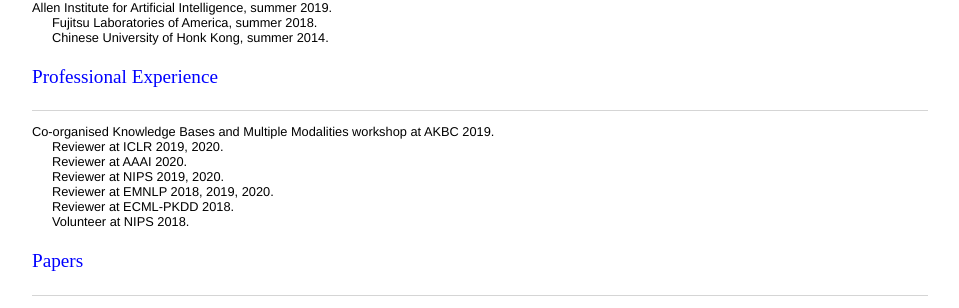
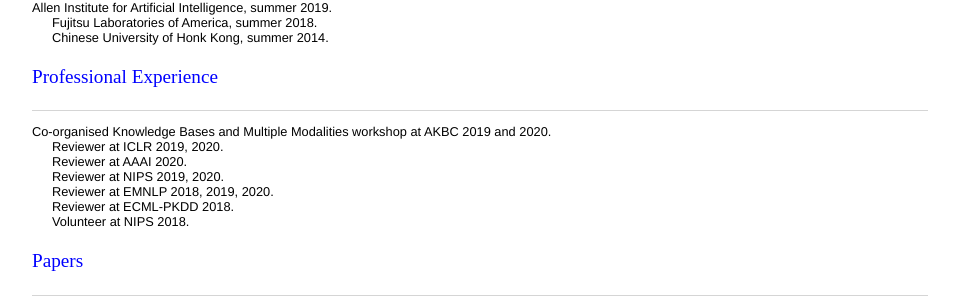
Before and after one commit to pouyapez/pouyapez.github.io, a Jekyll site: the page index.html, which Jekyll copies as it is, in a window 1280 px wide. Shown: the part 443-751 px from the top of the page, without its empty margins (160-1119 px from the left). Built offline with Jekyll 4.4.1, drawn with Linux system fonts in a browser that asks for light colours.

Commit message:
Update index.html

```diff
--- a/index.html
+++ b/index.html
@@ -59,7 +59,7 @@
 		<header>
 		<footer>
 			<ul style="list-style-type:square">
-			<li>Co-organised Knowledge Bases and Multiple Modalities workshop at AKBC 2019.<br /></li>
+			<li>Co-organised Knowledge Bases and Multiple Modalities workshop at AKBC 2019 and 2020.<br /></li>
 			<li>Reviewer at ICLR 2019, 2020.<br /></li>
 			<li>Reviewer at AAAI 2020.<br /></li>
 			<li>Reviewer at NIPS 2019, 2020.<br /></li>
```
